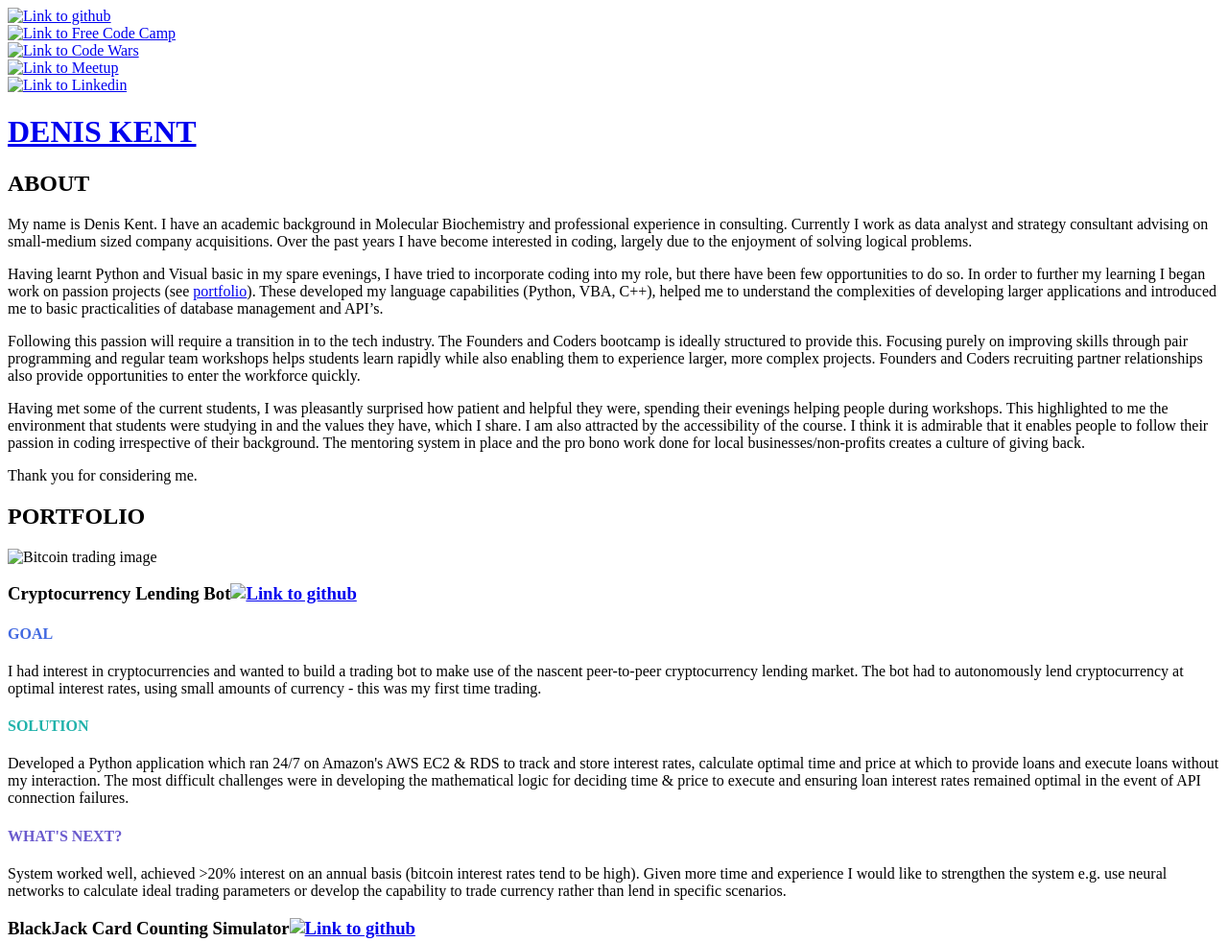
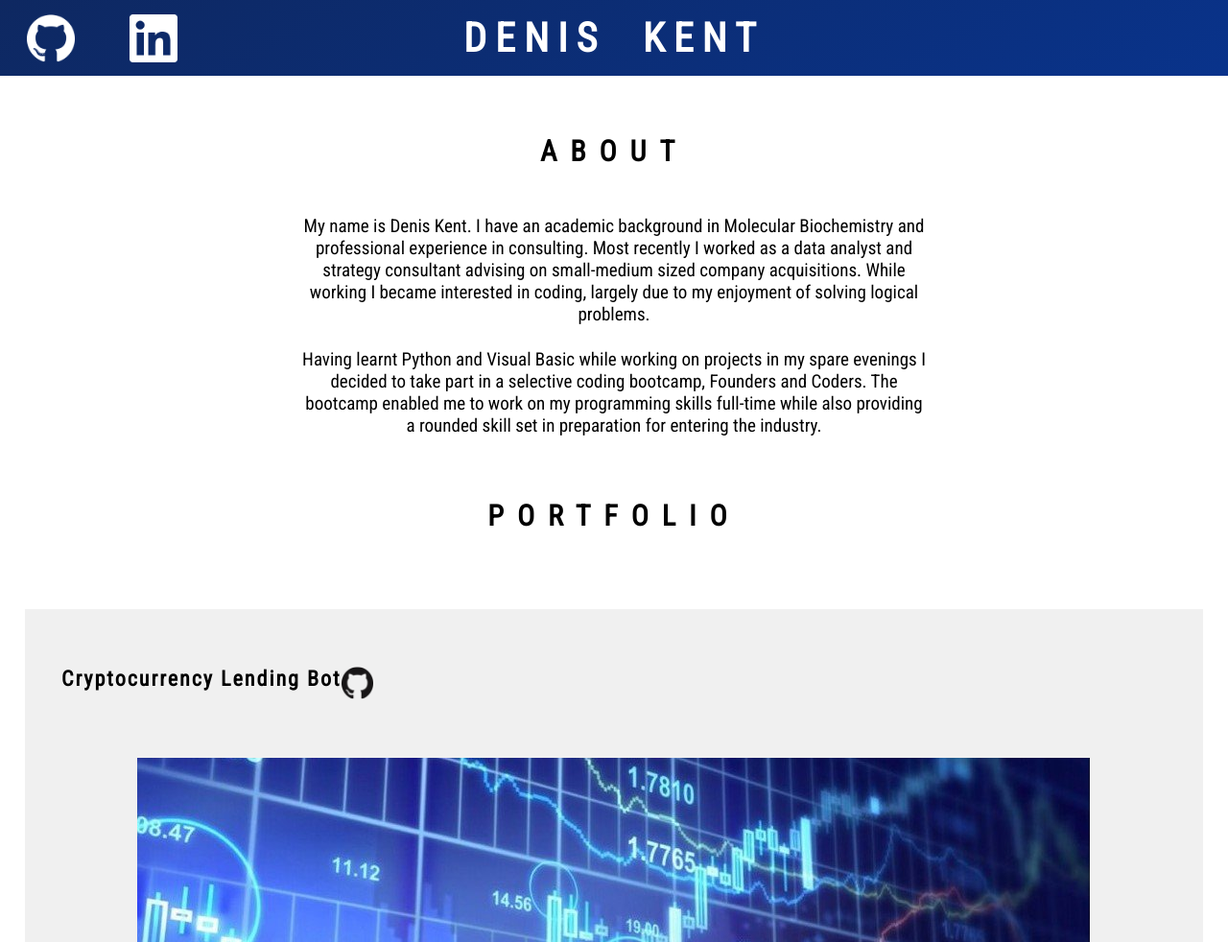
Before and after one commit to DenisKent/myPortfolio, a website: page static/index.html in a window 1280 px wide. Shown: the top 982 px of the page at 96% size. Drawn offline with Linux system fonts and the light colour scheme; a web font is replaced by a local one.

Commit message:
Styling done to header and about section

```diff
--- a/package.json
+++ b/package.json
@@ -4,7 +4,8 @@
   "description": "Denis's portfolio page",
   "main": "server/index.js",
   "scripts": {
-    "start": "node server/index.js"
+    "start": "node server/index.js",
+    "dev": "nodemon server/index.js"
   },
   "repository": {
     "type": "git",
@@ -17,6 +18,7 @@
   },
   "homepage": "https://github.com/DenisKent/myPortfolio#readme",
   "dependencies": {
-    "express": "^4.16.3"
+    "express": "^4.16.3",
+    "nodemon": "^1.18.4"
   }
 }
--- a/static/index.html
+++ b/static/index.html
@@ -1,54 +1,35 @@
 <!DOCTYPE html>
 <html lang="en">
 <head>
-  <title>Denis Kent - Personal Portfolio</title>
-  <link rel="stylesheet" type="text/css" href="cssstyle.css">
-  <link href="https://fonts.googleapis.com/css?family=Chivo:700%7CCormorant%7CLibre+Franklin:600" rel="stylesheet">
+  <meta charset="UTF-8">
+  <meta name="viewport" content="width=device-width, initial-scale=1.0">
+  <meta http-equiv="X-UA-Compatible" content="ie=edge">
+  <title>Denis Kent</title>
+  <link rel="stylesheet" type="text/css" href="style.css">
+  <link href="https://fonts.googleapis.com/css?family=Roboto+Condensed" rel="stylesheet">
 </head>
 <body>
   <header>
-    <div><a target="_blank" href="https://github.com/DenisKent"><img class = "header-img" src="images/GitHub-Mark-Light-120px-plus.png" alt="Link to github" title="GitHub"></a></div>
-    <div><a target="_blank" href="https://www.freecodecamp.org/deniskent"><img class = "header-img" src="images/freeCodeCamp.svg" alt="Link to Free Code Camp" title="FreeCodeCamp"></a></div>
-    <div><a target="_blank" href="https://www.codewars.com/users/DenisKent"><img class = "header-img" src="images/codeWars.png" alt="Link to Code Wars" title="CodeWars"></a></div>
-    <div><a target="_blank" href="https://www.meetup.com/members/220570125/"><img class = "header-img" src="images/meetup.png" alt="Link to Meetup" title="Meetup"></a></div>
-    <div><a target="_blank" href="https://www.linkedin.com/in/denis-kent-653743a9"><img class = "header-img" src="images/Linkedin-Logo-White-101px-R.png" alt="Link to Linkedin" title="LinkedIn"></a></div>
-    <h1><a href="#about-content">DENIS KENT</a></h1>
+    <a target="_blank" href="https://github.com/DenisKent"><img class = "header-img" src="images/GitHub-Mark-Light-120px-plus.png" alt="Link to github" title="GitHub"></a>
+
+    <h1>DENIS KENT</h1>
+
+    <a target="_blank" id="linkedIn" href="https://www.linkedin.com/in/denis-kent-653743a9"><img class = "header-img" src="images/Linkedin-Logo-White-101px-R.png" alt="Link to Linkedin" title="LinkedIn"></a>
   </header>
-  <div class="about-content" id="about-content">
-    <h2 class = "section-title">ABOUT</h2>
-    <p>My name is Denis Kent. I have an academic background in Molecular Biochemistry and professional experience in consulting.
-      Currently I work as data analyst and strategy consultant advising on small-medium sized company acquisitions.
-      Over the past years I have become interested in coding, largely due to the enjoyment of solving logical problems.</p>
+  <section id="about-content">
+    <h2>ABOUT</h2>
+    <p>My name is Denis Kent. I have an academic background in Molecular Biochemistry and professional experience in consulting. Most recently I worked as a data analyst and strategy consultant advising on small-medium sized company acquisitions. While working I became  interested in coding, largely due to my enjoyment of solving logical problems.</p>
 
-    <p>Having learnt Python and Visual basic in my spare evenings, I have tried to incorporate coding into my role,
-      but there have been few opportunities to do so. In order to further my learning I began work on passion projects
-      (see <a href="#portfolio">portfolio</a>). These developed my language capabilities (Python, VBA, C++),
-      helped me to understand the complexities of developing larger applications and introduced me to basic practicalities of database management and API’s.</p>
+    <p>Having learnt Python and Visual Basic while working on projects in my spare evenings I decided to take part in a selective coding bootcamp, Founders and Coders. The bootcamp enabled me to work on my programming skills full-time while also providing a rounded skill set in preparation for entering the industry.</p>
 
-    <p>Following this passion will require a transition in to the tech industry.
-      The Founders and Coders bootcamp is ideally structured to provide this.
-      Focusing purely on improving skills through pair programming and regular team
-      workshops helps students learn rapidly while also enabling them to experience larger, more
-      complex projects. Founders and Coders recruiting partner relationships also provide opportunities to enter the workforce quickly.</p>
+  </section>
 
-    <p>Having met some of the current students, I was pleasantly surprised how patient and
-      helpful they were, spending their evenings helping people during workshops.
-      This highlighted to me the environment that students were studying in and the values they have,
-      which I share. I am also attracted by the accessibility of the course. I think it is admirable
-      that it enables people to follow their passion in coding irrespective of their background.
-      The mentoring system in place and the pro bono work done for local businesses/non-profits creates a culture of giving back.</p>
-
-    <p>Thank you for considering me.</p>
-  </div>
-
-  <span class="hyperlink" id="portfolio"></span>
-  <h2 class = "section-title">PORTFOLIO</h2>
+  <h2>PORTFOLIO</h2>
+  <section>
     <div class="portfolio-large">
+      <h3><span>Cryptocurrency Lending Bot</span><a target="_blank" href="https://github.com/DenisKent/CryptoCurrencyLendingBot"><img class = "git-project-link" src="images/GitHub-Mark-120px-plus.png" alt="Link to github" title="GitHub project"></a></h3>
+      <img class="portfolio-image-large" src="images/BTC-trading.jpg" alt="Bitcoin trading image" title="Bitcoin Lending">
       <div>
-      <img class="portfolio-image-large" src="images/BTC-trading.jpg" alt="Bitcoin trading image" title="Bitcoin Lending">
-    </div>
-    <div>
-      <h3>Cryptocurrency Lending Bot<a target="_blank" href="https://github.com/DenisKent/CryptoCurrencyLendingBot"><img class = "git-project-link" src="images/GitHub-Mark-120px-plus.png" alt="Link to github" title="GitHub project"></a></h3>
         <h4 style="color: #4169E1;">GOAL</h4>
         <p>I had interest in cryptocurrencies and wanted to build a trading bot to make use of the nascent peer-to-peer cryptocurrency lending market.
           The bot had to autonomously lend cryptocurrency at optimal interest rates, using small amounts of currency - this was my first time trading.</p>
@@ -98,8 +79,9 @@
         </div>
       </div>
     </div>
-  <div class="contact-info">
+  </section>
+  <footer class="contact-info">
     <div class = "profile-pic-border"><img class="footer-img" src="images/dk_headshot.jpeg" alt="Image of Denis" title="Denis"></div>
     <div>CONTACT ME - <a href="mailto:kentdenis6@hotmail.co.uk?subject=Portfolio">kentdenis6@hotmail.co.uk</a></div>
-  </div>
+  </footer>
 </body>
--- /dev/null
+++ b/static/style.css
@@ -0,0 +1,202 @@
+body{
+  background-attachment: fixed;
+  font-family: 'Roboto Condensed', serif;
+  font-size: 19px;
+  margin:0;
+  padding:0;
+}
+
+/*HEADER*/
+header {
+  position: fixed;
+  width: 100%;
+  top: 0;
+  background: linear-gradient(150deg, #0e2861 , #09338B);
+  display: grid;
+  grid-template-columns: 1fr 4fr 1fr;
+  align-items: center;
+  text-align: center;
+  padding:7px 0px;
+  height: 45px;
+}
+h1{
+  margin:0;
+  padding:0;
+  font-size: 30px;
+  letter-spacing: 5px;
+  word-spacing: 6px;
+  color: white;
+}
+.header-img{
+  height: 30px;
+  width:auto;
+  margin-top:5px;
+}
+
+/*ABOUT*/
+
+h2{
+  text-align: center;
+  font-size: 30px;
+  letter-spacing: 14px;
+  margin:0;
+  padding:40px 0px 30px 0px;
+}
+#about-content{
+  display: grid;
+  grid-template-columns: 1fr;
+  max-width: 650px;
+  padding: 60px 8% 20px 8%;
+  margin: auto;
+}
+#about-content p{
+  text-align: center;
+  margin-bottom: 5px;
+}
+
+/*PORTFOLIO*/
+.portfolio-large{
+  display: grid;
+  grid-template-columns: 1fr;
+  margin: 50px 2% 0px 2%;
+  background: linear-gradient(150deg, #f0f0f0 , #f0f0f0);
+  text-align: left;
+  padding: 3%;
+  align-items: center;
+}
+.portfolio-large img{
+  max-width: 95%;
+  height: auto;
+  margin-left: auto;
+  margin-right: auto;
+}
+
+.portfolio-large h3{
+  font-size: 22px;
+  letter-spacing: 2px;
+  padding-bottom: 3%;
+  display:flex;
+  /* PUT IN SOME FLEXBOX FOR THE Title and GITHUB LOGO */
+}
+
+.portfolio-large h4{
+  font-size: 18px;
+  letter-spacing: 2px;
+}
+
+.portfolio-small{
+  display: grid;
+  grid-template-columns: 1fr 1fr;
+  margin-top: 50px;
+  margin-bottom: 50px;
+  margin-right: 2%;
+  margin-left: 2%;
+  grid-gap: 40px 40px;
+}
+
+.portfolio-small-sub img{
+  /*display: block;*/
+  height: auto;
+  max-width: 100%;
+}
+.portfolio-small-sub div ul li{
+  margin-bottom: 12px;
+  color: #4169E1;
+}
+.portfolio-small-sub div ul li span{
+  color: black;
+}
+/* .portfolio-large, .portfolio-small div{
+  background: linear-gradient(150deg, #f0f0f0 , #f0f0f0);
+  text-align: left;
+  padding: 3% 3% 3% 3%;
+  align-items: center;
+} */
+/* .portfolio-large h3, .portfolio-small h3{
+  font-family: 'Libre Franklin', sans-serif;
+  font-size: 20px;
+  letter-spacing: 2px;
+  padding-bottom: 3%;
+}
+.portfolio-large h4, .portfolio-small h4{
+  font-family: 'Libre Franklin', sans-serif;
+  font-size: 15px;
+  letter-spacing: 2px;
+} */
+.contact-info{
+  display: grid;
+  grid-template-columns: 1fr 3fr 1fr;
+  background: linear-gradient(150deg, #434343 , #000000);
+  align-items: center;
+  font-family: 'Libre Franklin', sans-serif;
+  font-size: 16px;
+  letter-spacing: 2px;
+  word-spacing: 3px;
+}
+.contact-info, .contact-info a{
+  text-align: center;
+  color: white;
+}
+.profile-pic-border{
+  text-align: left;
+  height: 80px;
+  width: 80px;
+  border-radius: 50%;
+  background-color: white;
+  margin-left: 3px;
+}
+.footer-img {
+    display: block;
+    height: 76px;
+    text-align: left;
+    width: auto;
+    border-radius: 50%;
+    position: relative;
+    top: 2px;
+    left: 2px;
+}
+.git-project-link{
+    height: 35px;
+    width: 35px;
+    /* float: right;
+    margin-top: -10px; */
+}
+@media only screen and (min-width: 700px) {
+  /*HEADER*/
+  header {
+    grid-template-columns: 1fr 1fr 8fr 2fr;
+    height: 65px;
+  }
+  h1{
+    font-size: 42px;
+    letter-spacing: 9px;
+    word-spacing: 20px;
+    grid-column-start: 3;
+  }
+  .header-img{
+    height: 50px;
+  }
+  #linkedIn{
+    grid-row-start: 1;
+    grid-column-start: 2;
+  }
+  /*ABOUT*/
+  #about-content{
+    padding-top: 100px;
+  }
+}
+
+@media only screen and (min-width: 1400px){
+  /*PORTFLIO*/
+  h2{
+    font-size: 38px;
+    letter-spacing: 18px;
+  }
+  .portfolio-large{
+    grid-template-columns: 3fr 2fr;
+  }
+  .portfolio-large img{
+    grid-row-start: 1;
+    grid-row-end:3;
+  }
+}
```
Also changed, not shown: static/images/Arduino-Traffic-Light.jpg (added), static/images/BTC-trading.jpg (added), static/images/GitHub-Mark-120px-plus.png (added), static/images/GitHub-Mark-Light-120px-plus.png (added), static/images/Linkedin-Logo-White-101px-R.png (added), static/images/blackJack.jpg (added), static/images/dk_headshot.jpeg (added), static/images/weCook.png (added). Lines whose indentation alone changed are shown as unchanged.
